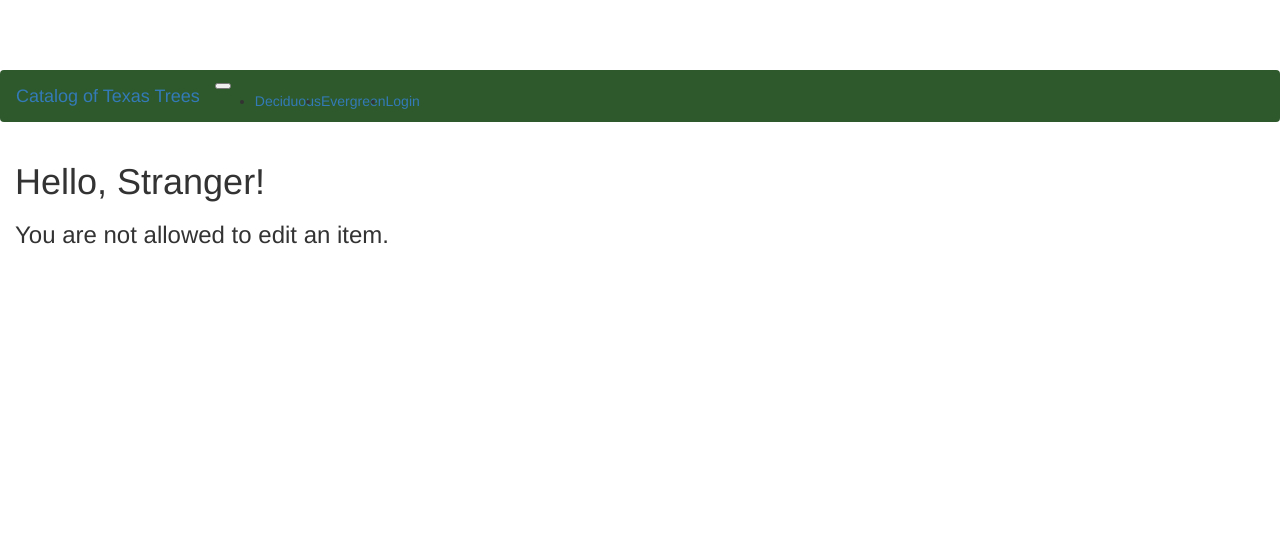
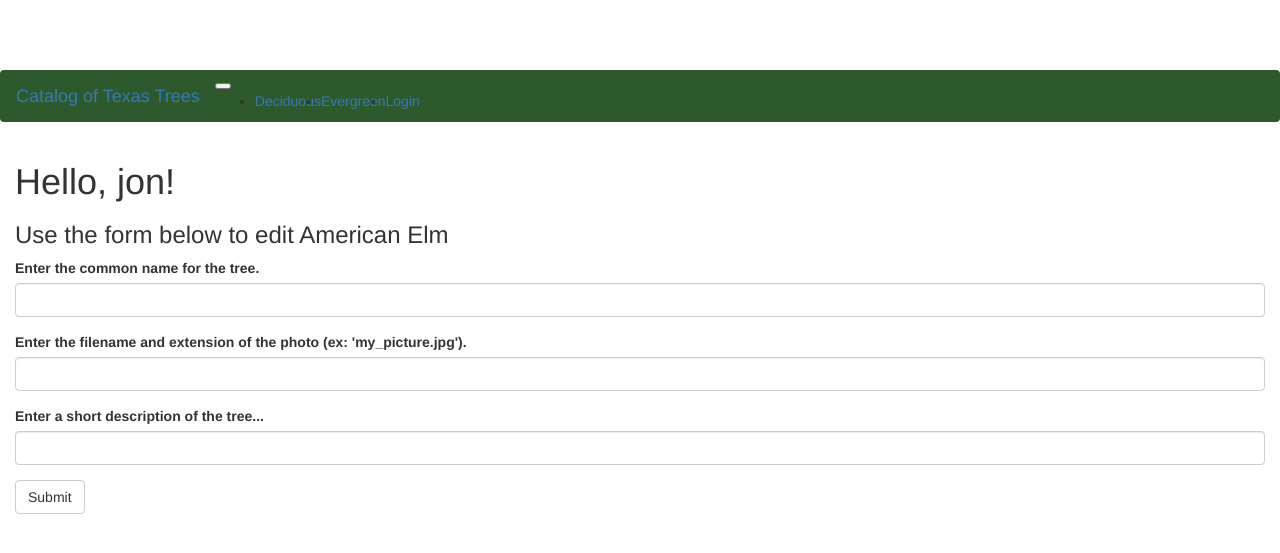
Before and after one commit to jwlunsford/udacity_projects, a Flask app: page /item/1/edit/ in a window 1280 px wide. Shown: the top 553 px of the page. Run offline with Flask 2, Linux system fonts and the light colour scheme; some libraries are stand-ins or nearby versions.

Commit message:
Update: created a new template for editing items in the DB

```diff
--- a/item_catalog/templates/editItems.html
+++ b/item_catalog/templates/editItems.html
@@ -3,15 +3,14 @@
 
 {% block page_content %}
 
-<div class="page_header">
-  {% if name %}
-    <h1>Hello, {{ user.name }}!</h1>
-    <h3>Use the form below to edit the {{ item.name }}</h3>
-    {{ wtf.quick_form(form) }}
-  {% else %}
-    <h1>Hello, Stranger!</h1>
-    <h3>You are not allowed to edit an item.</h3>
-  {% endif %}
-</div>
+{% if user %}
+  <h1>Hello, {{ user.username }}!</h1>
+  <h3>Use the form below to edit {{ item.name }}</h3>
+  {{ wtf.quick_form(form) }}
+{% else %}
+  <h1>Hello, Stranger!</h1>
+  <h3>You are not allowed to edit a Tree.</h3>
+{% endif %}
+
 
 {% endblock %}
```
